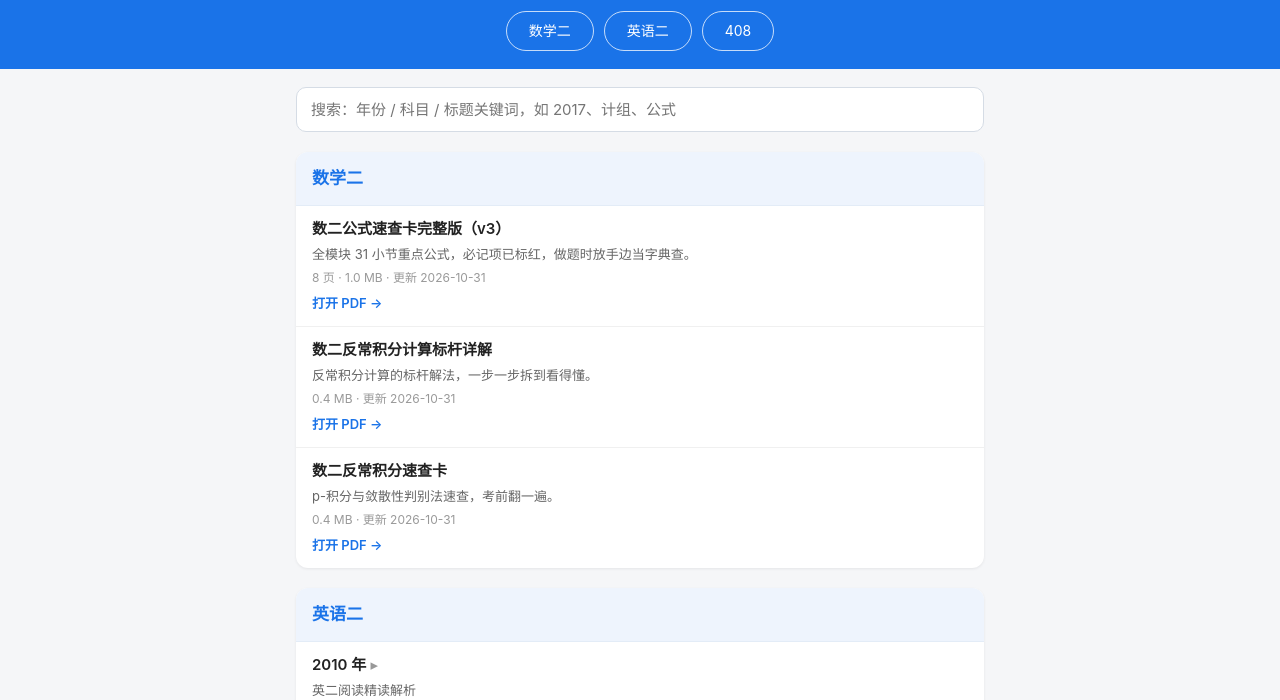
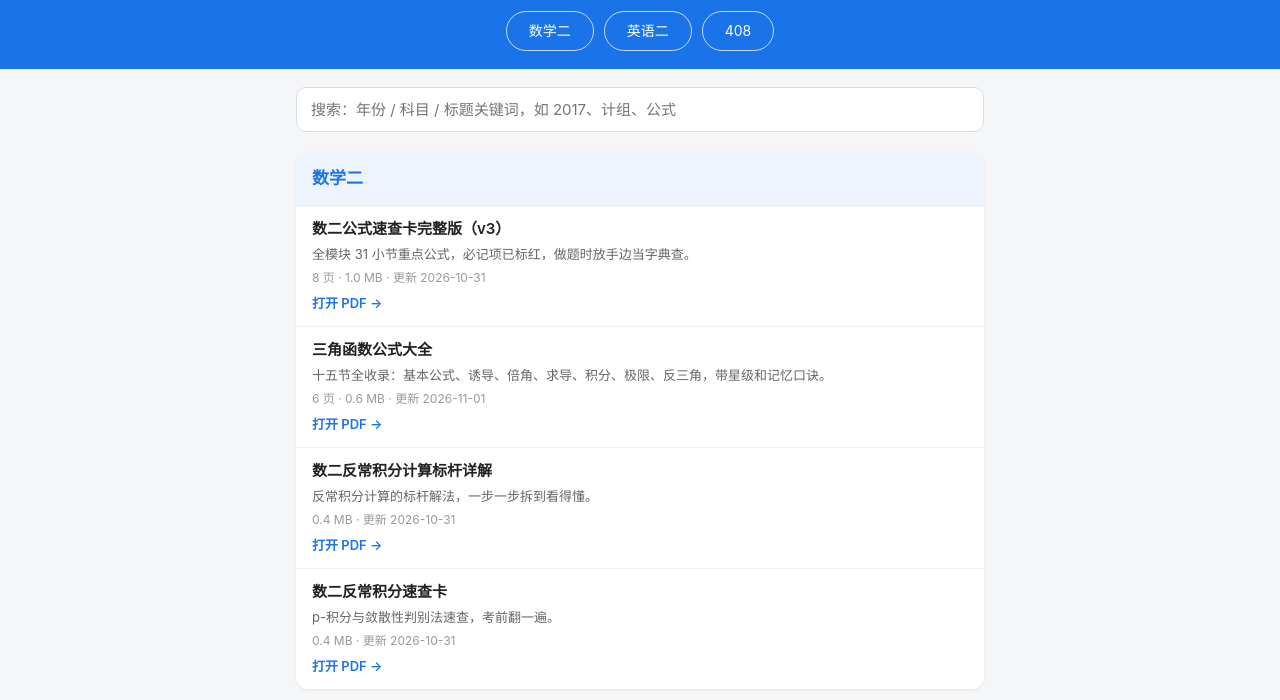
Before and after one commit to wangduoxi847-gif/kaoyan-materials, a plain HTML site: page index.html in a window 1280 px wide. Shown: the part 100-800 px from the top of the page. Drawn offline with Linux system fonts and the light colour scheme.

Commit message:
新增三角函数公式大全 PDF，更新首页（数学二分组新增条目）

```diff
--- a/index.html
+++ b/index.html
@@ -70,6 +70,7 @@ footer{text-align:center;font-size:12px;color:#999;padding:28px 16px 8px}
 <h2>数学二</h2>
 <ul>
 <li class="leaf" data-search="数学二 数二 公式速查卡 完整版 v3 31小节 必记 红标 字典"><a class="doc" href="./shuxue2-gongshi-ka-v3.pdf"><span class="t">数二公式速查卡完整版（v3）</span><span class="d">全模块 31 小节重点公式，必记项已标红，做题时放手边当字典查。</span><span class="m">8 页 · 1.0 MB · 更新 2026-10-31</span><span class="f">打开 PDF →</span></a></li>
+<li class="leaf" data-search="数学二 数二 三角函数 公式大全 求导 积分 极限 反三角"><a class="doc" href="./shuxue2-sanjiaohanshu-gongshi.pdf"><span class="t">三角函数公式大全</span><span class="d">十五节全收录：基本公式、诱导、倍角、求导、积分、极限、反三角，带星级和记忆口诀。</span><span class="m">6 页 · 0.6 MB · 更新 2026-11-01</span><span class="f">打开 PDF →</span></a></li>
 <li class="leaf" data-search="数学二 数二 反常积分 计算 标杆 详解"><a class="doc" href="./shuxue2-fanchangjifen-biaogan.pdf"><span class="t">数二反常积分计算标杆详解</span><span class="d">反常积分计算的标杆解法，一步一步拆到看得懂。</span><span class="m">0.4 MB · 更新 2026-10-31</span><span class="f">打开 PDF →</span></a></li>
 <li class="leaf" data-search="数学二 数二 反常积分 速查卡 p积分 敛散性 判别"><a class="doc" href="./shuxue2-fanchangjifen-sucha.pdf"><span class="t">数二反常积分速查卡</span><span class="d">p-积分与敛散性判别法速查，考前翻一遍。</span><span class="m">0.4 MB · 更新 2026-10-31</span><span class="f">打开 PDF →</span></a></li>
 </ul>
```
Also changed, not shown: 1 other file.
